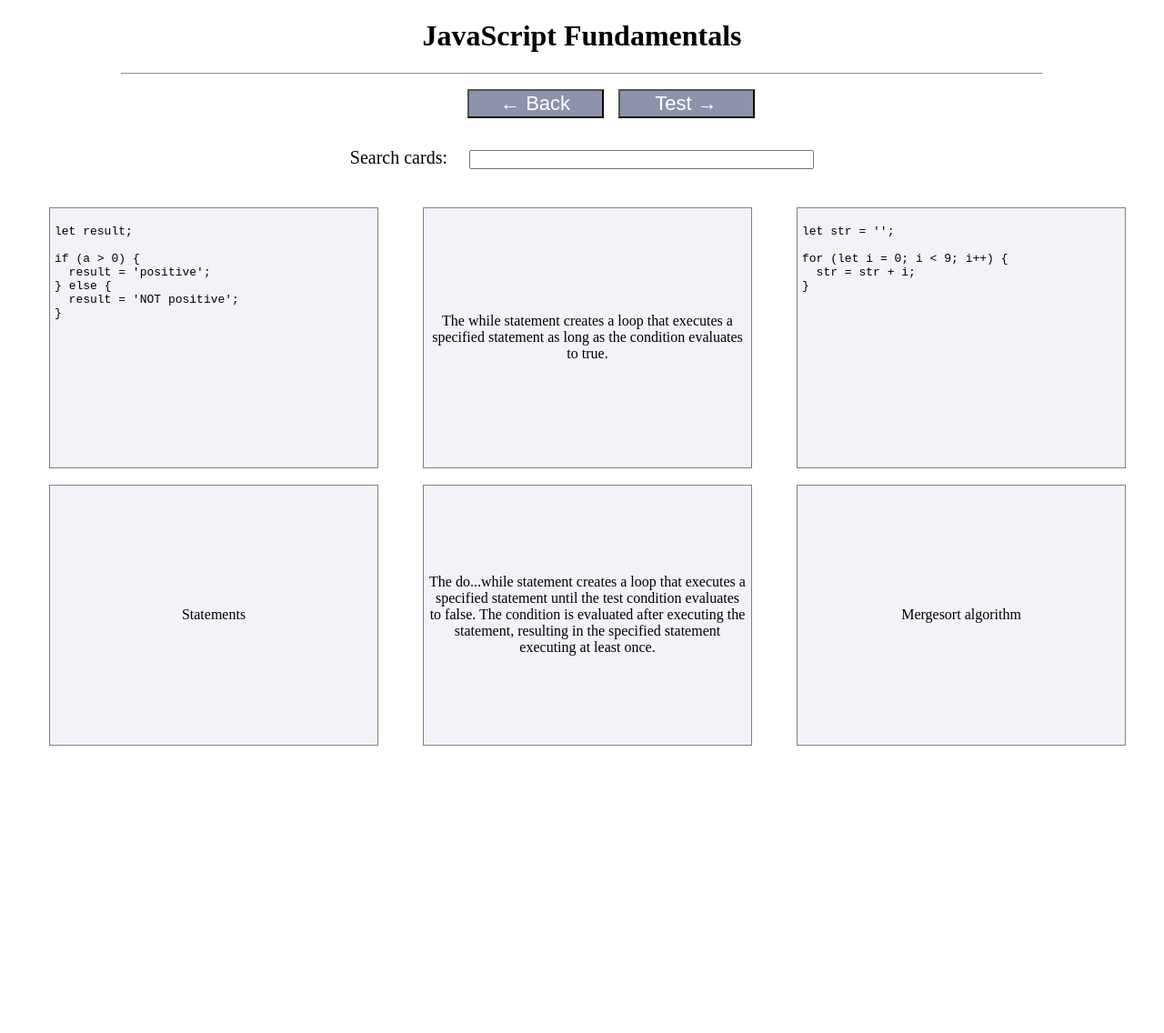
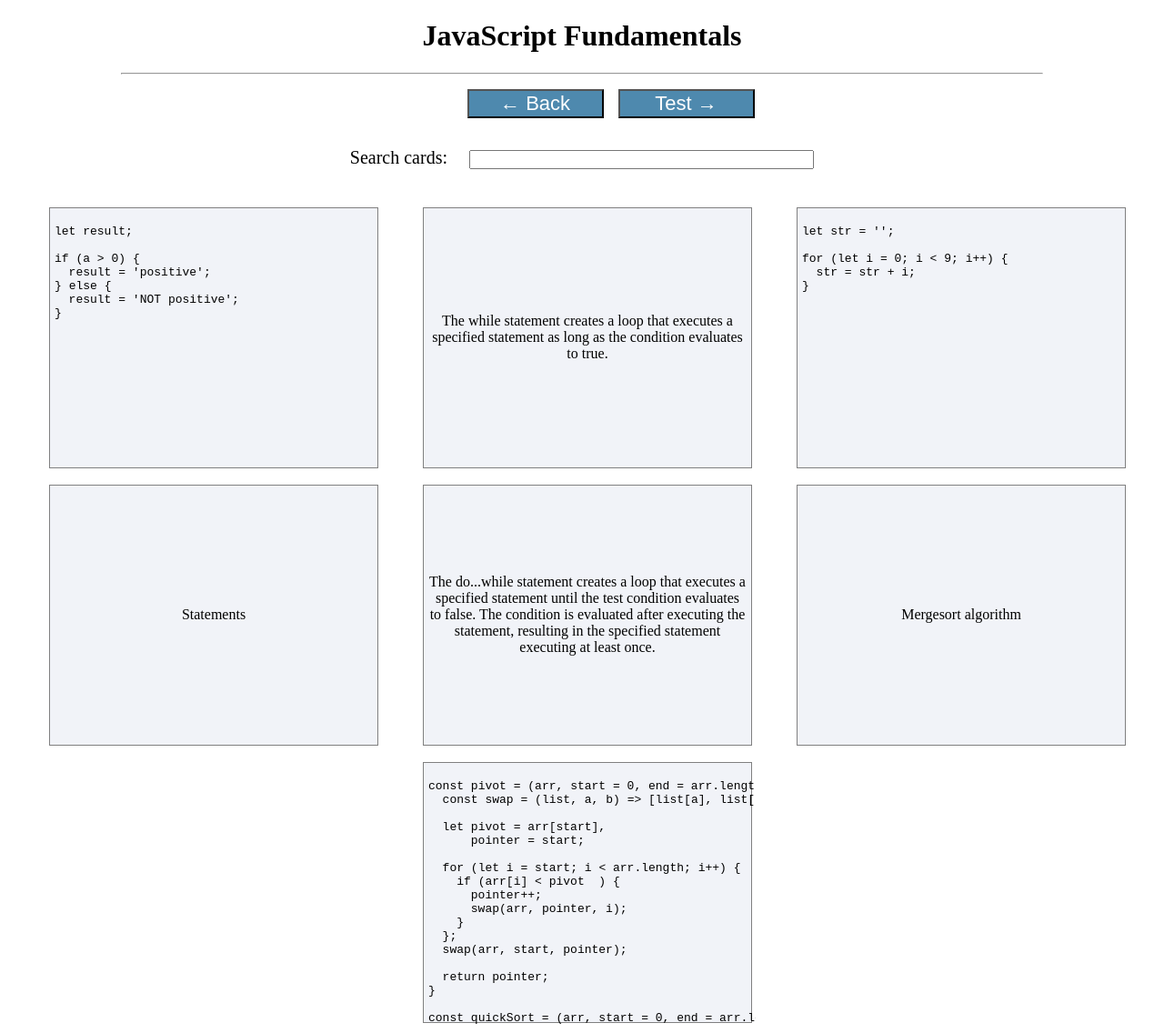
Before and after one commit to zmatus/flashcards, a Jekyll site: the page built from _decks/javascript-fundamentals.md, in a window 1280 px wide. Shown: the whole page at 91% size. Built offline with Jekyll 4.4.1, drawn with Linux system fonts in a browser that asks for light colours; before the commit the page ends 900 px from its top, so only the background shows below that.

````diff
--- a/_config.yml
+++ b/_config.yml
@@ -1,4 +1,6 @@
 markdown: kramdown
+kramdown:
+  syntax_highlighter: rouge
 highlighter: rouge
 
 include: ["_decks"]
--- a/_decks/javascript-fundamentals.md
+++ b/_decks/javascript-fundamentals.md
@@ -74,3 +74,34 @@ function mergeSort(left, right) {
   return results;
 }
 ```
+
+7a.
+```js
+const pivot = (arr, start = 0, end = arr.length + 1) => {
+  const swap = (list, a, b) => [list[a], list[b]] = [list[b], list[a]];
+
+  let pivot = arr[start],
+      pointer = start;
+
+  for (let i = start; i < arr.length; i++) {
+    if (arr[i] < pivot  ) {
+      pointer++;
+      swap(arr, pointer, i);
+    }
+  };
+  swap(arr, start, pointer);
+
+  return pointer;
+}
+
+const quickSort = (arr, start = 0, end = arr.length) => {
+  let pivotIndex = pivot(arr, start, end);
+
+  if (start >= end) return arr;
+  quickSort(arr, start, pivotIndex);
+  quickSort(arr, pivotIndex + 1, end);
+
+  return arr;
+}
+```
+7b. Quick Sort Algorithm
--- a/assets/script.js
+++ b/assets/script.js
@@ -4,7 +4,7 @@
  * @param {HTMLElement} deckLinks
  * @param {HTMLElement} searchbar
  */
-function filterDecks(deckLinks, searchbar) {
+const filterDecks = (deckLinks, searchbar) => {
   searchbar.addEventListener('keyup', function (e) {
     let query = e.target.value;
 
@@ -28,7 +28,7 @@ function filterDecks(deckLinks, searchbar) {
  * @param {HTMLElement} flashcards
  * @param {HTMLElement} searchbar
  */
-function filterCards(flashcards, searchbar) {
+const filterCards = (flashcards, searchbar) => {
   searchbar.addEventListener('keyup', function (e) {
     let query = e.target.value;
 
@@ -62,7 +62,7 @@ function filterCards(flashcards, searchbar) {
  * @param {HTMLElement} cardContainer
  * @param {Array.<Object>} termsArr
  */
-function makeCards(cardContainer, termsArr) {
+const makeCards = (cardContainer, termsArr) => {
   for (let i = 0; i < termsArr.length; i++) {
     let frontTerm = termsArr[i].front;
     let backTerm = termsArr[i].back;
@@ -105,7 +105,7 @@ function makeCards(cardContainer, termsArr) {
  *
  * @param {HTMLElement} cards
  */
-function flipCard(cards) {
+const flipCard = (cards) => {
   cards.forEach(card => {
     card.addEventListener('click', function () {
       card.classList.toggle('flipped');
@@ -118,7 +118,7 @@ function flipCard(cards) {
  *
  * @param {HTMLElement} terms
  */
-function processTextTerms(terms) {
+const processTextTerms = (terms) => {
   let termsArr = terms.textContent.split('\n');
   if (termsArr.length < 2) return;
 
@@ -138,9 +138,9 @@ function processTextTerms(terms) {
  *
  * @param {HTMLElement} terms
  */
-function processCodeTerms(prevTerm, term, nextTerm) {
+const processCodeTerms = (prevTerm, term, nextTerm) => {
 
-  function processText(text) {
+  const processText = (text) => {
     let term = text.textContent.split('\n');
     term = term[0].substr(term[0].indexOf('.') + 1);
     return term.trim();
@@ -172,7 +172,7 @@ function processCodeTerms(prevTerm, term, nextTerm) {
  * @param {array} termsArr
  * @return {array} allCards
  */
-function processTerms(termsArr) {
+const processTerms = (termsArr) => {
   let allCards = [];
   let i = 0;
   while (i < termsArr.length) {
--- a/assets/style.css
+++ b/assets/style.css
@@ -90,7 +90,7 @@ Deck control
   min-width: 150px;
   min-height: 30px;
   font-size: 22px;
-  background: #8d93ab;
+  background: #4e89ae;
 }
 
 /*
````
